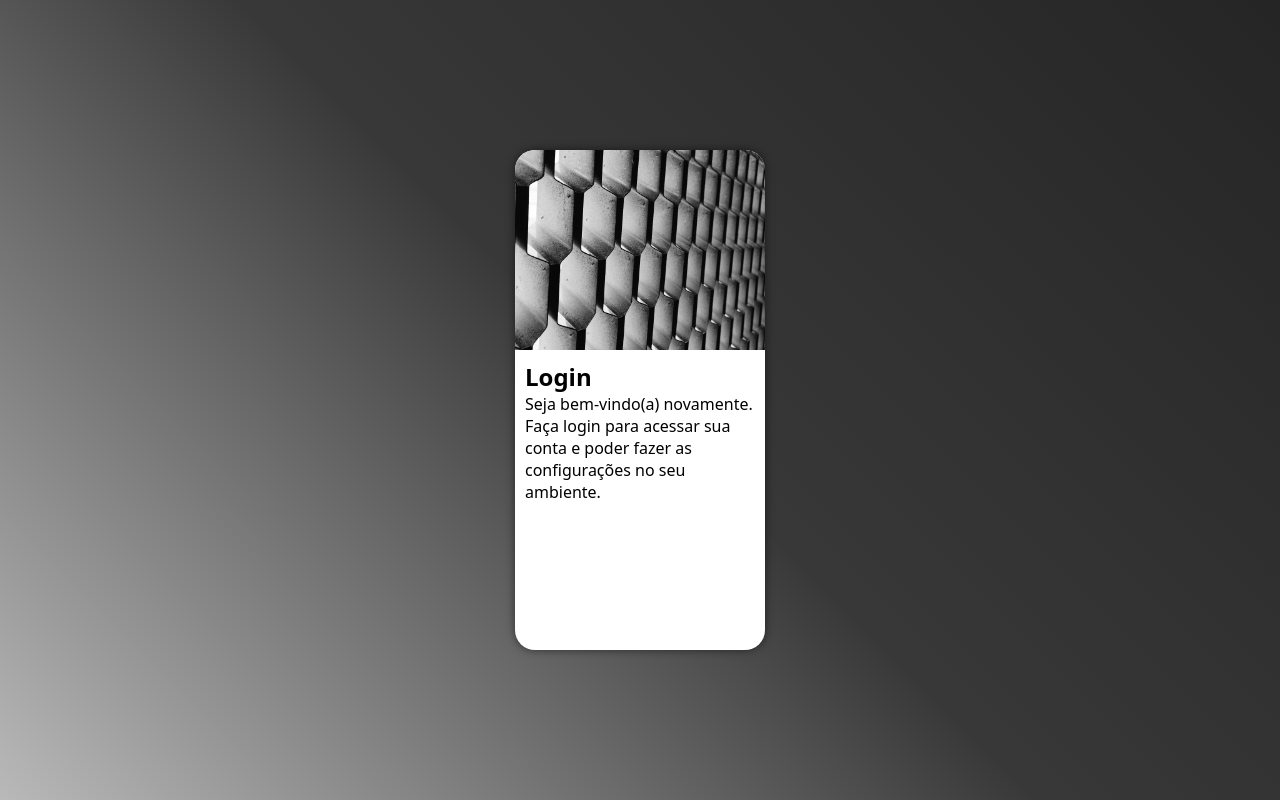
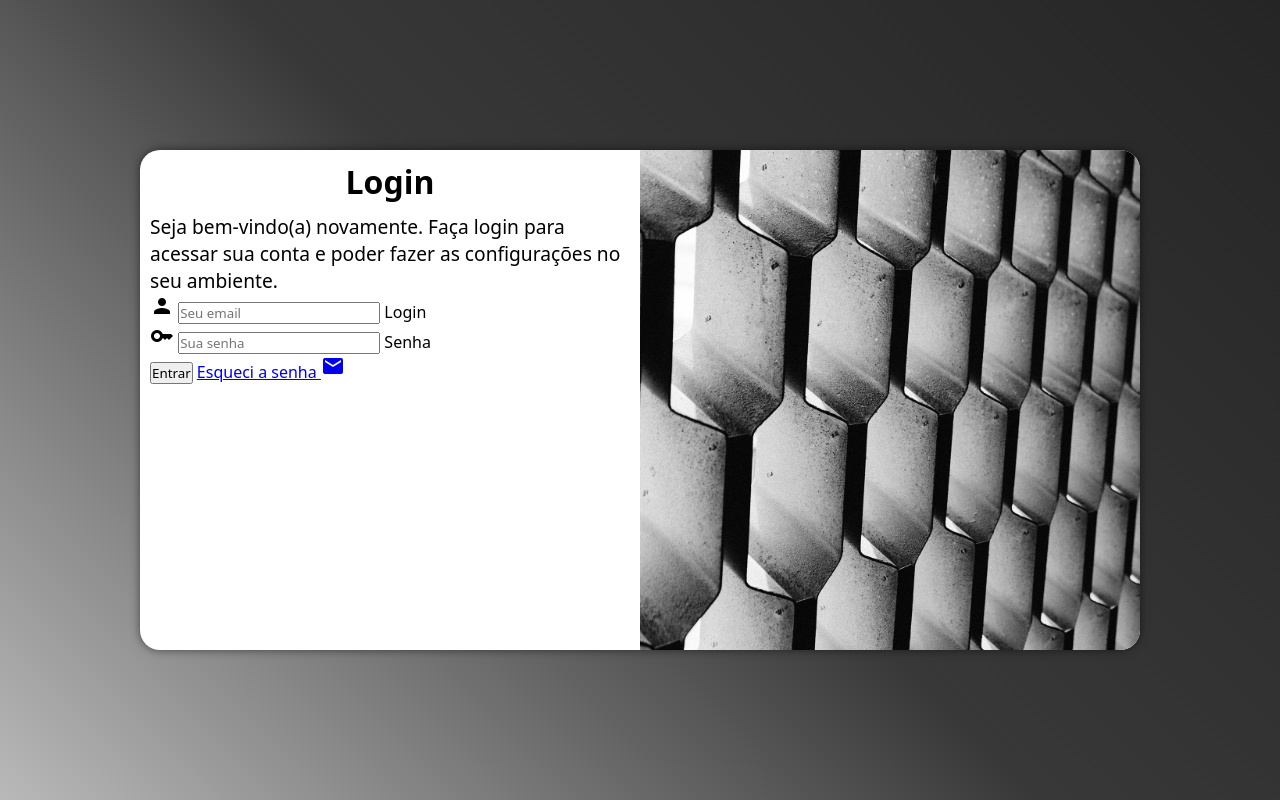
Before and after one commit to samarasoares1/projeto-tela-login, a plain HTML site: page feito-em-aula/index.html in a window 1280 px wide. Drawn offline with Linux system fonts and the light colour scheme.

Commit message:
update. projeto tela login

```diff
--- /dev/null
+++ b/feito-em-aula/estilos/media-query.css
@@ -0,0 +1,38 @@
+@charset "UTF-8";
+
+@media screen and (min-width: 768px) and (max-width: 992px){
+    section#login{
+        width: 100vw;
+    }
+    section#login > div#imagem{
+        float: left;
+        width: 30%;
+        height: 100%;
+    }
+    section#login > div#formulario{
+        float: right;
+        width: 70%;
+    }
+}
+
+@media screen and (min-width: 1000px) {
+    section#login{
+        width: 1000px;
+    }
+    section#login > div#imagem{
+        float: right;
+        width: 50%;
+        height: 100%;
+
+    }
+    section#login > div#formulario{
+        float: left;
+        width: 50%;
+    }
+    div#formulario > h1{
+        font-size: 2em;
+    }
+    div#formulario > p{
+        font-size: 1.2em;
+    }
+}
--- a/feito-em-aula/estilos/style.css
+++ b/feito-em-aula/estilos/style.css
@@ -37,6 +37,9 @@ section#login{
     height: 500px;
     border-radius: 20px;
     overflow: hidden;
+
+    transition: width .3s, height .3s;
+    transition-timing-function: ease;
 }
 section#login > div#imagem{
     background: url(../imagens/fundo.jpg);
@@ -48,3 +51,10 @@ section#login > div#formulario{
     padding: 10px;
     display: block;
 }
+div#formulario > h1{
+    text-align: center;
+    margin-bottom: 10px;
+}
+div#formulario > p{
+    font-size: 0.8em;
+}
--- a/feito-em-aula/index.html
+++ b/feito-em-aula/index.html
@@ -5,6 +5,9 @@
     <meta name="viewport" content="width=device-width, initial-scale=1.0">
     <title>Login</title>
     <link rel="stylesheet" href="estilos/style.css">
+    <link rel="stylesheet" href="estilos/media-query.css">
+    <link href="https://fonts.googleapis.com/icon?family=Material+Icons"
+      rel="stylesheet">
 </head>
 <body>
     <main>
@@ -15,7 +18,20 @@
             <div id="formulario">
                 <h1>Login</h1>
                 <p>Seja bem-vindo(a) novamente. Faça login para acessar sua conta e poder fazer as configurações no seu ambiente.</p>
-                <form action="login.php" method="post"></form>
+                <form action="login.php" method="post" autocomplete="on">
+                    <div class="campo">
+                        <span class="material-icons">person</span>
+                        <input type="email" name="login" id="ilogin" placeholder="Seu email" autocomplete="email" required maxlength="30">
+                        <label for="ilogin">Login</label>
+                    </div>
+                    <div class="campo">
+                        <span class="material-icons">key</span>
+                        <input type="password" name="Senha" id="isenha" placeholder="Sua senha" autocomplete="current-password" required minlength="8" maxlength="30">
+                        <label for="isenha">Senha</label>
+                    </div>
+                    <input type="submit" value="Entrar">
+                    <a href="esqueci.html">Esqueci a senha <span class="material-icons">mail</span></a>
+                </form>
             </div>
 
         </section>
```
